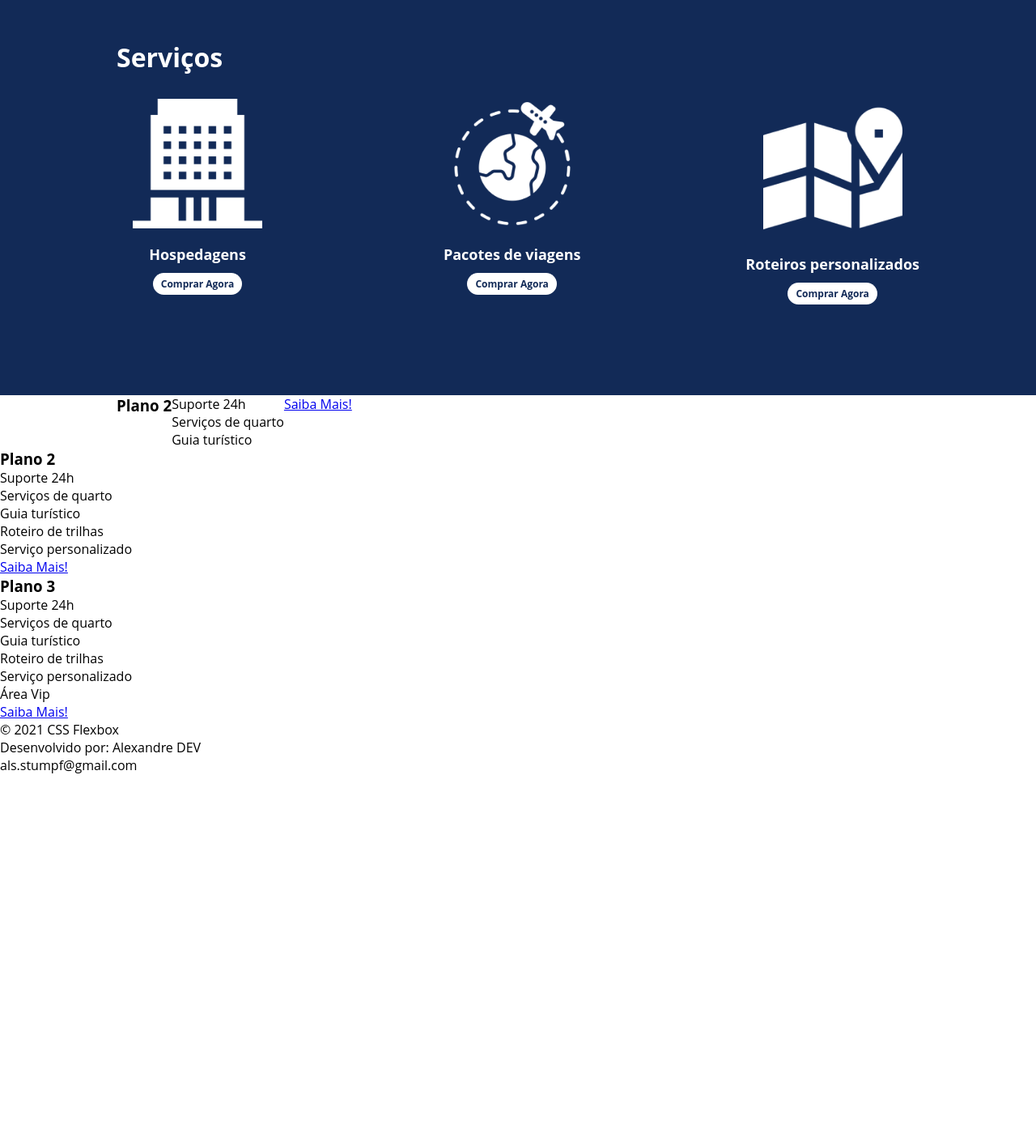
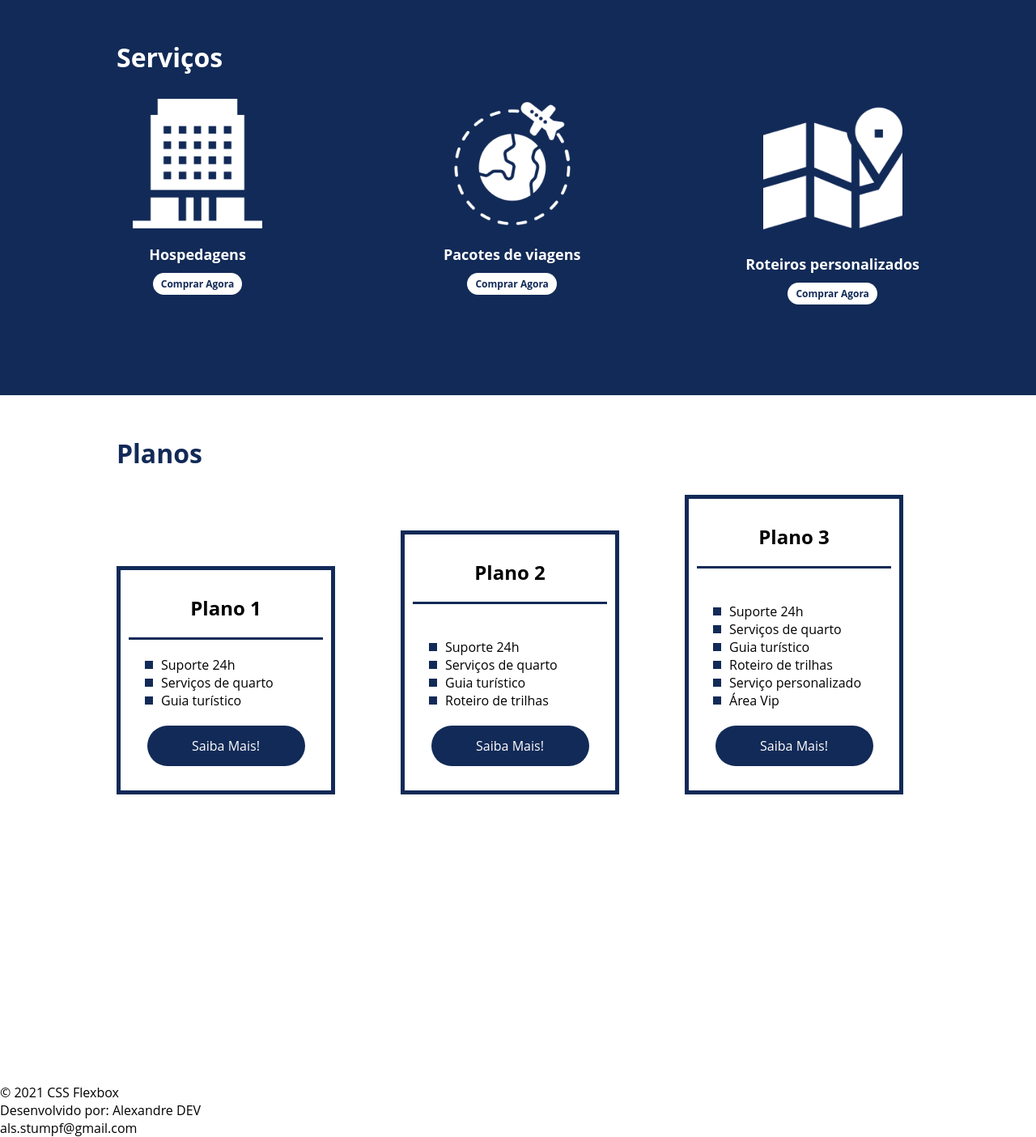
Before and after one commit to stumpf-alexandre/projetos_dio, a PHP site: page / in a window 1280 px wide. Shown: the part 1282-2686 px from the top of the page at 81% size. Before the commit the page ends 2237 px from the top, so only its background shows below. Run offline with PHP 8.4, Linux system fonts and the light colour scheme.

Commit message:
estilizando planos e reutilizando código para estilizar botões

```diff
--- a/ImpulsoJavaScript/flexBox/flexProjeto/index.html
+++ b/ImpulsoJavaScript/flexBox/flexProjeto/index.html
@@ -29,7 +29,7 @@
         <div class="presentationText">
             <h1>Flex <br>Turismos</h1>
             <p>O melhor serviço para você!</p>
-            <a href="">Saiba Mais!</a>
+            <a href="" class="btn">Saiba Mais!</a>
         </div>
 
         <!--imagem apresentação-->
@@ -88,32 +88,35 @@
         </div>
     </div>
 
-    <div>
-
-        <div class="flexContainer">
-            <h3>Plano 2</h3>
+    <!--planos-->
+    <div class="flexContainer" id="plans">
+        <div><h2>Planos</h2></div>
+        <div class="plansList">
+            <div class="plansItems">
+                <h3>Plano 1</h3>
                 <ul>
                     <li>Suporte 24h</li>
                     <li>Serviços de quarto</li>
                     <li>Guia turístico</li>
                 </ul>
-            <a href="#">Saiba Mais!</a>
+                <a href="#" class="btn">Saiba Mais!</a>
             </div>
 
-        <div>
+            <div class="plansItems">
                 <h3>Plano 2</h3>
+                <br>
                 <ul>
                     <li>Suporte 24h</li>
                     <li>Serviços de quarto</li>
                     <li>Guia turístico</li>
                     <li>Roteiro de trilhas</li>
-                <li>Serviço personalizado</li>
                 </ul>
-            <a href="#">Saiba Mais!</a>
+                <a href="#" class="btn">Saiba Mais!</a>
             </div>
 
-        <div>
+            <div class="plansItems">
                 <h3>Plano 3</h3>
+                <br>
                 <ul>
                     <li>Suporte 24h</li>
                     <li>Serviços de quarto</li>
@@ -122,7 +125,8 @@
                     <li>Serviço personalizado</li>
                     <li>Área Vip</li>
                 </ul>
-            <a href="#">Saiba Mais!</a>
+                <a href="#" class="btn">Saiba Mais!</a>
+            </div>
         </div>
     </div>
 
--- a/ImpulsoJavaScript/flexBox/flexProjeto/style.css
+++ b/ImpulsoJavaScript/flexBox/flexProjeto/style.css
@@ -16,12 +16,15 @@ div img{
     display: block;
     width: 100%;
 }
+/*estilização da tela por total*/
 .flexContainer{
     display: flex;
     max-width: 992px;
     margin: auto;
     width: 100%;
 }
+
+/*menu*/
 header{
     background-color: #122A57;
     height: 100px;
@@ -42,6 +45,8 @@ header .listItems{
 .listItems li a{
     color: #fff;
 }
+
+/*apresentação*/
 .presentation{
     height: 100vh;
     align-items: center;
@@ -55,7 +60,7 @@ header .listItems{
     font-size: 48px;
     margin-bottom: 10px;
 }
-.presentationText a{
+.btn{
     text-decoration: none;
     background-color: #122A57;
     color: #fff;
@@ -67,6 +72,8 @@ header .listItems{
     line-height: 50px;
     margin: 10px 0 10px 0;
 }
+
+/*quem somos*/
 #whoWeAre{
     flex-direction: row-reverse;
     align-items: center;
@@ -82,6 +89,7 @@ header .listItems{
     margin-bottom: 20px;
     width: 90%;
 }
+/*pseudo elemento*/
 #whoWeAre h2::before{
     content: "";
     height: 50px;
@@ -93,6 +101,8 @@ header .listItems{
 #whoWeAre img{
     width: 550px;
 }
+
+/*serviços*/
 .externalContainer{
     background-color: #122A57;
     width: 100%;
@@ -137,3 +147,65 @@ header .listItems{
     width: 80%;
     margin: auto;
 }
+
+/*planos*/
+#plans{
+    flex-direction: column;
+    min-height: 100vh;
+    margin-top: 50px;
+}
+#plans h2{
+    color: #122A57;
+    font-size: 32px;
+    margin-bottom: 30px;
+}
+.plansList{
+    display: flex;
+    align-items: flex-end;
+    justify-content: space-between;
+}
+.plansItems{
+    flex: 1;
+    border: 5px solid #122A57;
+    margin-right: 20px;
+    padding: 10px;
+    max-width: 240px;
+}
+.plansItems .btn{
+    margin: auto;
+    margin-bottom: 20px;
+}
+.plansItems h3{
+    font-size: 24px;
+    display: flex;
+    flex-direction: column;
+    text-align: center;
+    margin-top: 20px;
+}
+/*pseudo elemento*/
+.plansItems h3::after{
+    content: "";
+    background-color: #122A57;
+    width: 100%;
+    height: 3px;
+    margin: 20px 0 10px;
+}
+.plansItems ul{
+    padding: 10px 20px;
+    display: flex;
+    flex-direction: column;
+    margin-bottom: 10px;
+}
+.plansItems ul li{
+    display: flex;
+    flex-wrap: nowrap;
+    align-items: center;
+}
+/*pseudo elemento*/
+.plansItems ul li::before{
+    content: "";
+    width: 10px;
+    height: 10px;
+    background-color: #122A57;
+    margin-right: 10px;
+}
```
Lines whose indentation alone changed are shown as unchanged.
